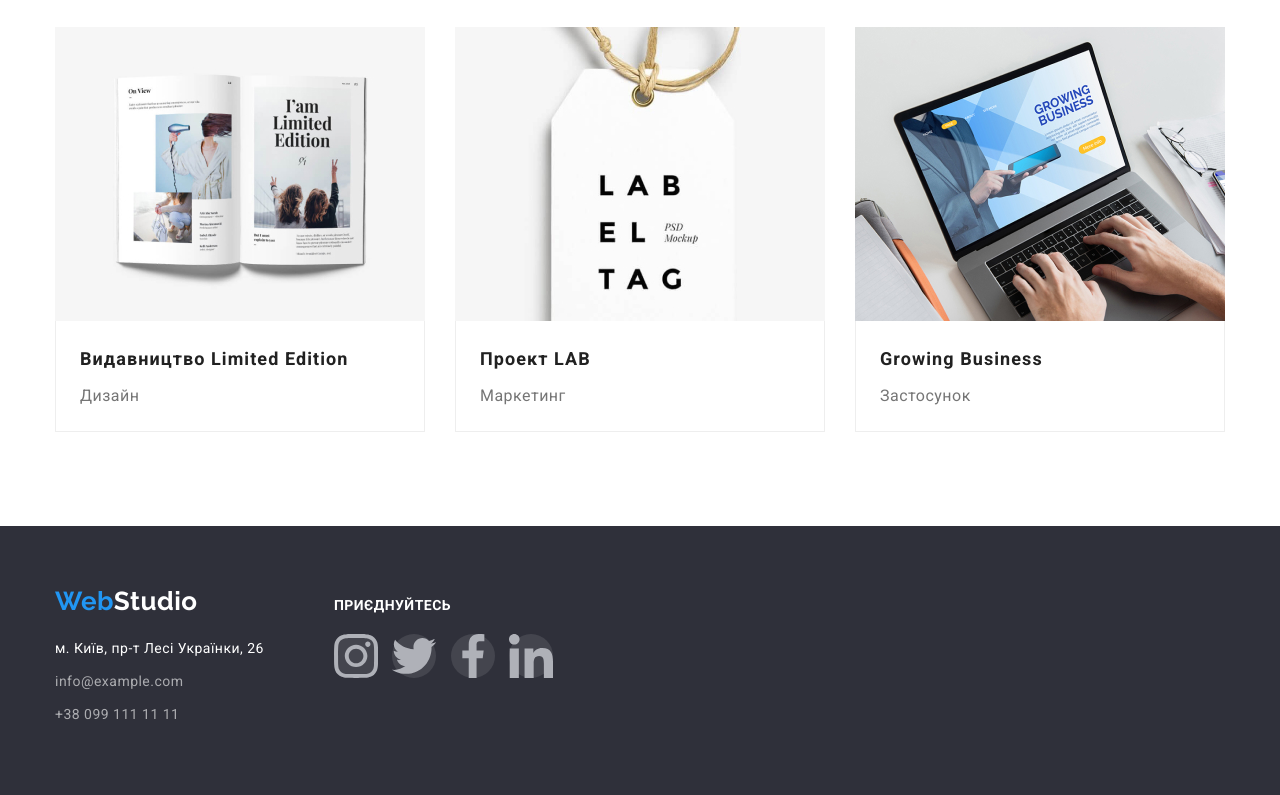
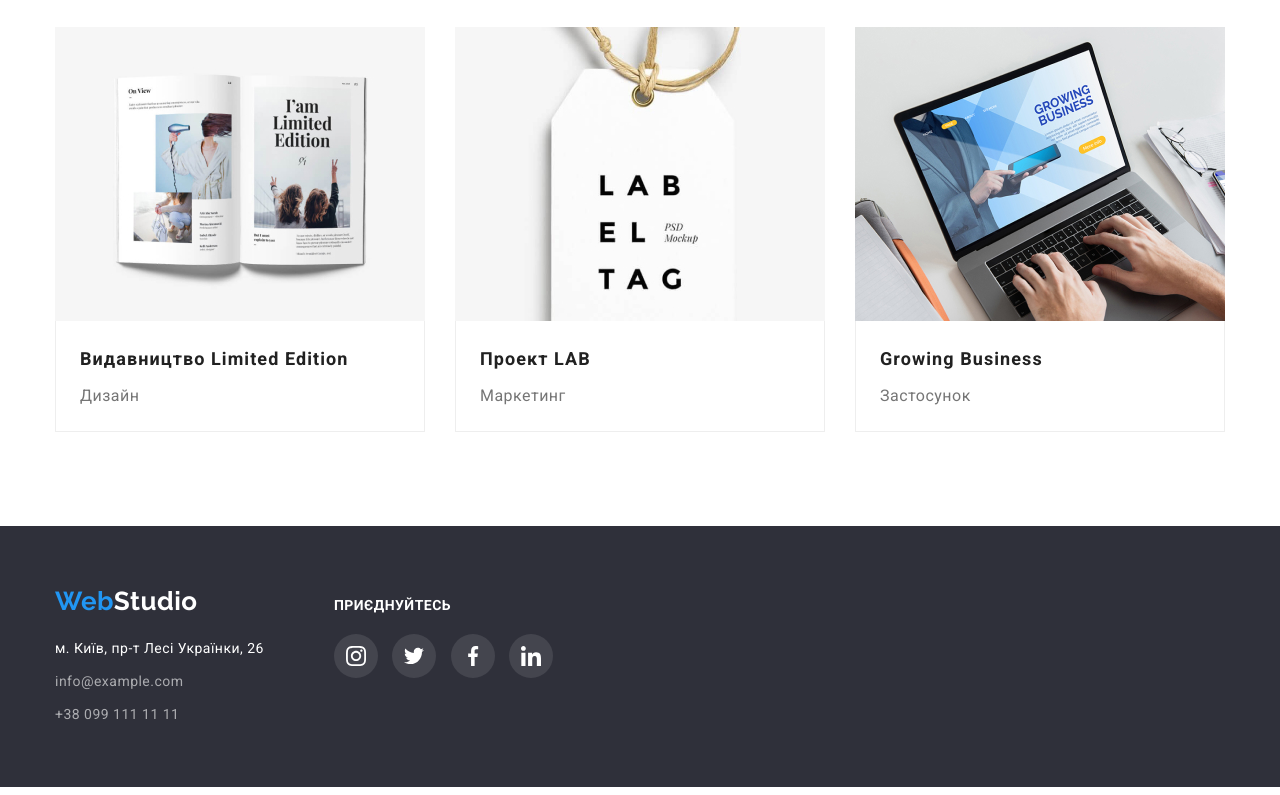
Before and after one commit to NikHectro/goit-markup-hw-04, a plain HTML site: page portfolio.html in a window 1280 px wide. Shown: the part 1106-1901 px from the top of the page. Drawn offline with nearby package versions, Linux system fonts and the light colour scheme.

Commit message:
Fix icons in Portf Frt

```diff
--- a/portfolio.html
+++ b/portfolio.html
@@ -244,25 +244,25 @@
           <ul class="social-net list">
             <li class="soc-box">
               <a href="" class="soc-link">
-                <svg class="soc-icon">
+                <svg class="soc-icon" width="20" height="20">
                   <use href="./images/svg/symbol-defs.svg#instagram"></use></svg
               ></a>
             </li>
             <li class="soc-box">
               <a href="" class="soc-link">
-                <svg class="soc-icon">
+                <svg class="soc-icon" width="20" height="20">
                   <use href="./images/svg/symbol-defs.svg#twitter"></use></svg
               ></a>
             </li>
             <li class="soc-box">
               <a href="" class="soc-link">
-                <svg class="soc-icon">
+                <svg class="soc-icon" width="20" height="20">
                   <use href="./images/svg/symbol-defs.svg#facebook"></use></svg
               ></a>
             </li>
             <li class="soc-box">
               <a href="" class="soc-link">
-                <svg class="soc-icon">
+                <svg class="soc-icon" width="20" height="20">
                   <use href="./images/svg/symbol-defs.svg#linkedin"></use></svg
               ></a>
             </li>
```
